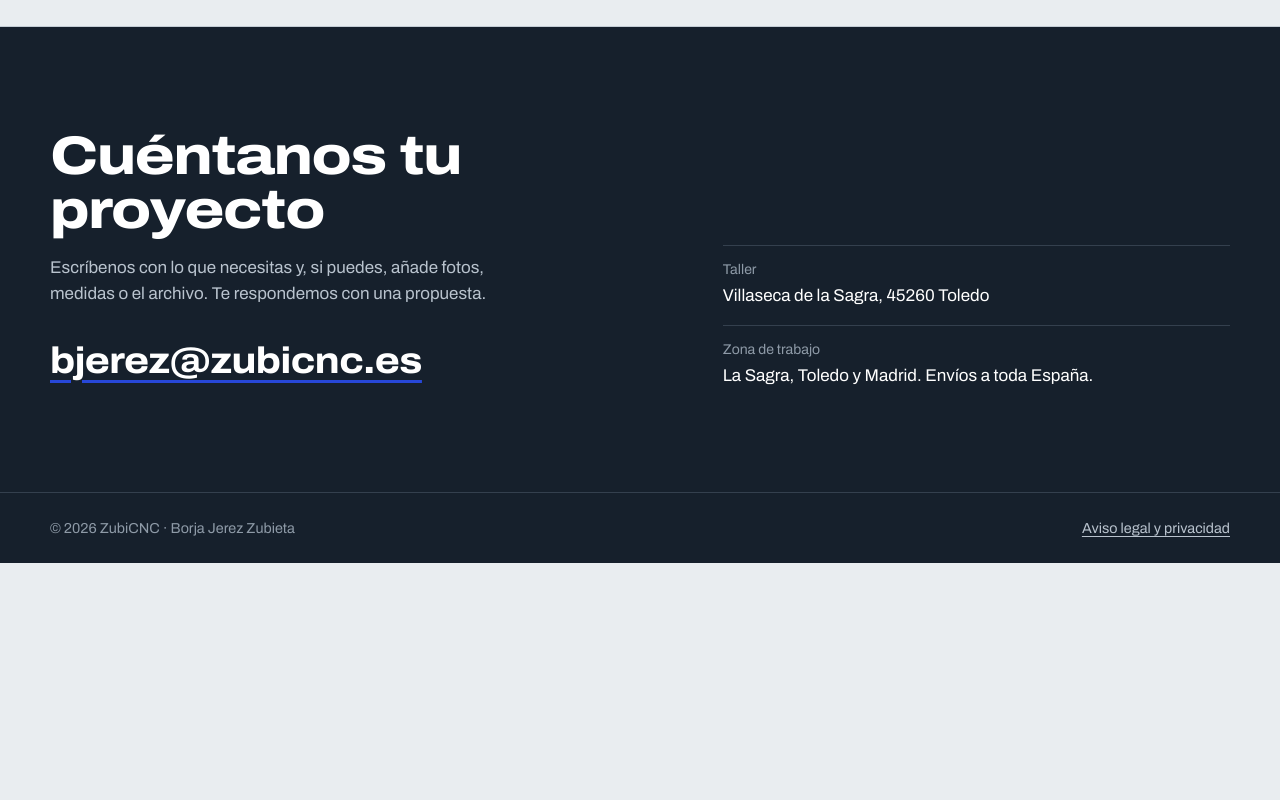
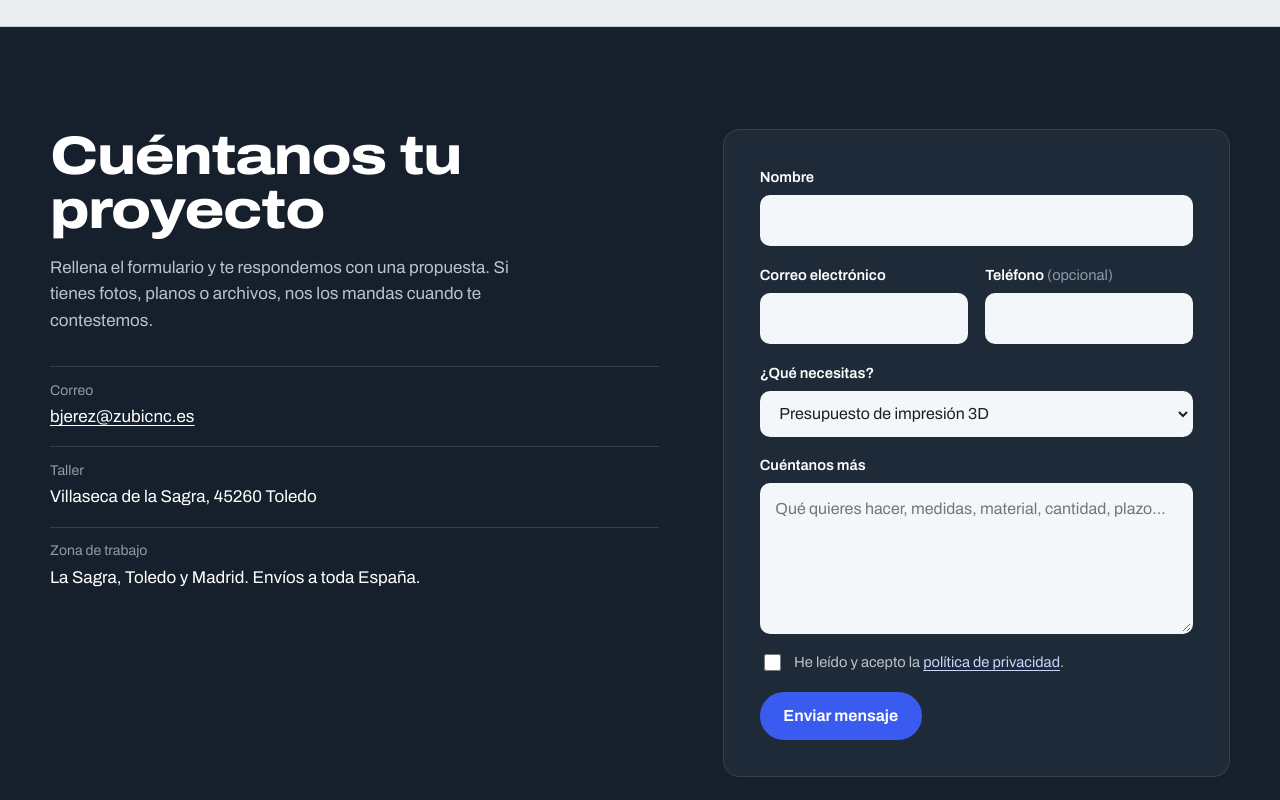
Before and after one commit to borjajz-hub/zubicnc-web, a plain HTML site: page index.html in a window 1280 px wide. Shown: the part 4620-5420 px from the top of the page. Before the commit the page ends 5183 px from the top, so only its background shows below. Drawn offline with Linux system fonts and the light colour scheme.

Commit message:
Formulario de contacto con FormSubmit y página de gracias
Co-Authored-By: Claude Opus 5.5 <noreply@anthropic.com>
Claude-Session: https://claude.ai/code/session_01Y37HsWDBz2eMeHv2kafvk3

```diff
--- a/index.html
+++ b/index.html
@@ -145,7 +145,7 @@
             <li>Proyectos de aula listos para usar con el alumnado</li>
             <li>Mantenimiento básico para que las máquinas no se queden paradas</li>
           </ul>
-          <a class="boton boton-lleno" href="mailto:bjerez@zubicnc.es?subject=Curso%20de%20impresi%C3%B3n%203D%20para%20centro%20educativo">Pedir información para mi centro</a>
+          <a class="boton boton-lleno" href="#contacto">Pedir información para mi centro</a>
         </article>
         <article class="curso">
           <h3>Para empresas</h3>
@@ -156,7 +156,7 @@
             <li>Diseño para fabricación aditiva con Fusion 360</li>
             <li>Mantenimiento y resolución de fallos de los equipos propios</li>
           </ul>
-          <a class="boton boton-borde" href="mailto:bjerez@zubicnc.es?subject=Curso%20de%20impresi%C3%B3n%203D%20para%20empresa">Pedir información para mi empresa</a>
+          <a class="boton boton-borde" href="#contacto">Pedir información para mi empresa</a>
         </article>
       </div>
       <p class="nota-cursos">Cursos presenciales en tu centro o empresa, con contenido, duración y nivel ajustados al grupo.</p>
@@ -243,15 +243,60 @@
 
   <section class="seccion contacto" id="contacto" aria-labelledby="t-contacto">
     <div class="envoltura contacto-rejilla">
-      <div>
+      <div class="contacto-info">
         <h2 class="titulo-seccion" id="t-contacto">Cuéntanos tu proyecto</h2>
-        <p>Escríbenos con lo que necesitas y, si puedes, añade fotos, medidas o el archivo. Te respondemos con una propuesta.</p>
-        <a class="correo-grande" href="mailto:bjerez@zubicnc.es">bjerez@zubicnc.es</a>
+        <p>Rellena el formulario y te respondemos con una propuesta. Si tienes fotos, planos o archivos, nos los mandas cuando te contestemos.</p>
+        <dl class="datos">
+          <div><dt>Correo</dt><dd><a href="mailto:bjerez@zubicnc.es">bjerez@zubicnc.es</a></dd></div>
+          <div><dt>Taller</dt><dd>Villaseca de la Sagra, 45260 Toledo</dd></div>
+          <div><dt>Zona de trabajo</dt><dd>La Sagra, Toledo y Madrid. Envíos a toda España.</dd></div>
+        </dl>
       </div>
-      <dl class="datos">
-        <div><dt>Taller</dt><dd>Villaseca de la Sagra, 45260 Toledo</dd></div>
-        <div><dt>Zona de trabajo</dt><dd>La Sagra, Toledo y Madrid. Envíos a toda España.</dd></div>
-      </dl>
+
+      <form class="formulario" action="https://formsubmit.co/bjerez@zubicnc.es" method="POST">
+        <input type="hidden" name="_subject" value="Nuevo contacto desde zubicnc.es">
+        <input type="hidden" name="_next" value="https://zubicnc.es/gracias.html">
+        <input type="hidden" name="_template" value="table">
+        <input type="hidden" name="_captcha" value="false">
+        <input type="text" name="_honey" class="trampa" tabindex="-1" autocomplete="off" aria-hidden="true">
+
+        <div class="campo">
+          <label for="f-nombre">Nombre</label>
+          <input id="f-nombre" name="Nombre" type="text" autocomplete="name" required>
+        </div>
+        <div class="campo-doble">
+          <div class="campo">
+            <label for="f-email">Correo electrónico</label>
+            <input id="f-email" name="email" type="email" autocomplete="email" required>
+          </div>
+          <div class="campo">
+            <label for="f-tel">Teléfono <span>(opcional)</span></label>
+            <input id="f-tel" name="Teléfono" type="tel" autocomplete="tel">
+          </div>
+        </div>
+        <div class="campo">
+          <label for="f-servicio">¿Qué necesitas?</label>
+          <select id="f-servicio" name="Servicio">
+            <option>Presupuesto de impresión 3D</option>
+            <option>Corte láser, grabado o corte de metal</option>
+            <option>Diseño o escaneado 3D</option>
+            <option>Máquina CNC a medida</option>
+            <option>Reparación de una máquina</option>
+            <option>Curso para centro educativo</option>
+            <option>Curso para empresa</option>
+            <option>Otra cosa</option>
+          </select>
+        </div>
+        <div class="campo">
+          <label for="f-mensaje">Cuéntanos más</label>
+          <textarea id="f-mensaje" name="Mensaje" rows="5" required placeholder="Qué quieres hacer, medidas, material, cantidad, plazo…"></textarea>
+        </div>
+        <label class="acepto">
+          <input type="checkbox" name="Acepta privacidad" value="Sí" required>
+          <span>He leído y acepto la <a href="aviso-legal.html#datos">política de privacidad</a>.</span>
+        </label>
+        <button class="boton boton-lleno" type="submit">Enviar mensaje</button>
+      </form>
     </div>
   </section>
 
--- a/style.css
+++ b/style.css
@@ -452,3 +452,43 @@ a:hover { color: var(--cobalto-osc); }
 
 .pieza { width: min(100%, 380px); height: auto; margin-top: 2rem; }
 .taller { align-items: center; }
+
+/* Formulario de contacto */
+.contacto-rejilla { align-items: start; }
+.contacto-info .datos { margin-top: 2rem; }
+.formulario {
+  background: #1E2A38;
+  border: 1px solid #34404E;
+  border-radius: 16px;
+  padding: clamp(1.5rem, 3vw, 2.25rem);
+  display: grid;
+  gap: 1.1rem;
+}
+.campo { display: grid; gap: 0.4rem; }
+.campo-doble { display: grid; grid-template-columns: 1fr 1fr; gap: 1.1rem; }
+.campo label { font-size: 0.92rem; font-weight: 600; color: #fff; }
+.campo label span { font-weight: 400; color: #8E9AA7; }
+.campo input, .campo select, .campo textarea {
+  font: inherit;
+  font-size: 1rem;
+  color: var(--tinta);
+  background: #F4F7FA;
+  border: 2px solid transparent;
+  border-radius: 10px;
+  padding: 0.7rem 0.85rem;
+  width: 100%;
+}
+.campo textarea { resize: vertical; min-height: 8rem; }
+.campo input:focus, .campo select:focus, .campo textarea:focus {
+  outline: none;
+  border-color: #6F8BFF;
+  background: #fff;
+}
+.acepto { display: flex; gap: 0.6rem; align-items: flex-start; font-size: 0.92rem; color: #B9C3CE; }
+.acepto input { width: 1.1rem; height: 1.1rem; margin-top: 0.15rem; accent-color: var(--cobalto); flex: none; }
+.acepto a { color: #C9D4FF; }
+.formulario .boton { justify-self: start; cursor: pointer; font-family: inherit; }
+.contacto .boton-lleno { background: #3A5BF0; border-color: #3A5BF0; }
+.contacto .boton-lleno:hover { background: #5574FF; border-color: #5574FF; }
+.trampa { position: absolute; left: -9999px; width: 1px; height: 1px; opacity: 0; }
+@media (max-width: 640px) { .campo-doble { grid-template-columns: 1fr; } }
```
Also changed, not shown: aviso-legal.html (+3 -2 lines), gracias.html (added, +43 -0 lines).
